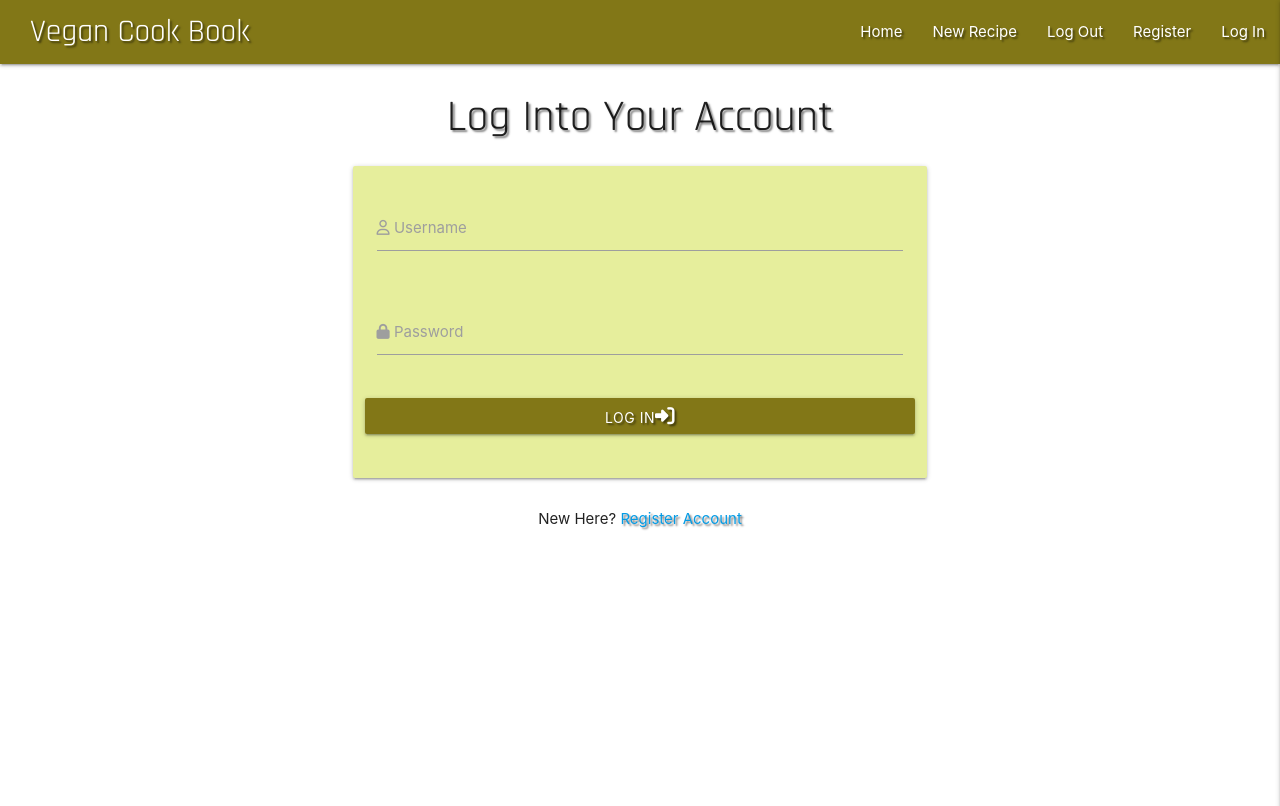
After one commit to rebeccoder/cook-book, a Flask app: page /login in a window 1280 px wide. The commit adds this page. Shown: the top 806 px of the page. Run offline with Flask 2, Linux system fonts and the light colour scheme; some libraries are stand-ins or nearby versions.

Commit message:
added login page and all login functionality across the app

```diff
--- a/app.py
+++ b/app.py
@@ -59,6 +59,31 @@ def register():
     return render_template("register.html")
 
 
+@app.route("/login", methods=["GET", "POST"])
+def login():
+    if request.method == "POST":
+        # checks if username exists in db
+        existing_user = mongo.db.users.find_one(
+            {"username": request.form.get("username").lower()})
+        if existing_user:
+            # checks if hashed password matches input password
+            if check_password_hash(
+                existing_user["password"], request.form.get("password")):
+                    session["user"] = request.form.get("username").lower()
+                    flash("Hello, {}. Welcome Back!".format(
+                        request.form.get("username")))
+            else:
+                # wrong password
+                flash("Incorrect Username and/or Password. Please try again.")
+                return redirect(url_for("login"))
+        else:
+            # username doesn't exist
+            flash("Incorrect Username and/or Password. Please try again.")
+            return redirect(url_for("login"))
+
+    return render_template("login.html")
+
+
 if __name__ == "__main__":
     app.run(host=os.environ.get("IP"),
             port=int(os.environ.get("PORT")),
--- a/templates/base.html
+++ b/templates/base.html
@@ -28,7 +28,7 @@
 					<li><a href="#">New Recipe</a></li>
                     <li><a href="#">Log Out</a></li>
 					<li><a href="{{ url_for('register')}}">Register</a></li>
-					<li><a href="#">Log In</a></li>
+					<li><a href="{{ url_for('login') }}">Log In</a></li>
 
 				</ul>
 			</div>
@@ -39,8 +39,8 @@
             <li><h4 class="center-align lime darken-4"> Vegan Cook Book</h4></li>
             <li><a href="{{ url_for('get_recipes') }}">Home</a></li>
             <li><a href="#">New Recipe</a></li>
-            <li><a href="{{ url_for('register')}}">Register</a></li>
-            <li><a href="#">Log In</a></li>
+            <li><a href="{{ url_for('register') }}">Register</a></li>
+            <li><a href="{{ url_for('login') }}">Log In</a></li>
             <li><a href="#">Log Out</a></li>
         </ul>
 		</ul>
--- /dev/null
+++ b/templates/login.html
@@ -0,0 +1,39 @@
+{% extends "base.html" %}
+{% block content %}
+<h3 class = "text-shadow headings center-align">log into your account</h3>
+    <div class="row">
+        <form class="col s12 m8 offset-m2" method="POST" action="{{ url_for('login')}}">
+        <div class="card-panel lime lighten-3">
+          <!-- username -->
+          <div class="row">
+            <div class="input-field col s12">
+                <input id="username" name="username" type="text" min-length="4"
+                 max-lenght="15" pattern="^[a-zA-Z0-9]{5,15}$" class="validate" required>
+                <label for="username"><i class="fa-regular fa-user"></i> Username</label>
+            </div>
+          </div>
+          <!-- password -->
+          <div class="row">
+              <div class="input-field col s12">
+                  <input id="password" name="password" type="password" minlength="8"
+                  maxlength="16" pattern="^[a-zA-Z0-9]{5,15}$" class="validate" required>
+                  <label for="password"><i class="fa-solid fa-lock"></i> Password</label>
+              </div>
+          </div>
+          <!-- login button -->
+          <div class="row">
+              <button class="col s12 btn text-shadow lime darken-4" type="submit" name="action">Log In<i class="fa-solid fa-right-to-bracket"></i>
+              </button>
+          </div>
+          </form>
+    </div>
+    <!-- link to register-->
+    <div class="row">
+      <div class="col s12">
+          <p class="center-align">
+              New Here?
+              <a href="{{ url_for('register') }}" class="text-shadow">Register Account</a>
+          </p>
+      </div>
+  </div>
+{% endblock %}
```
Also changed, not shown: templates/register.html (+10 -2 lines).
